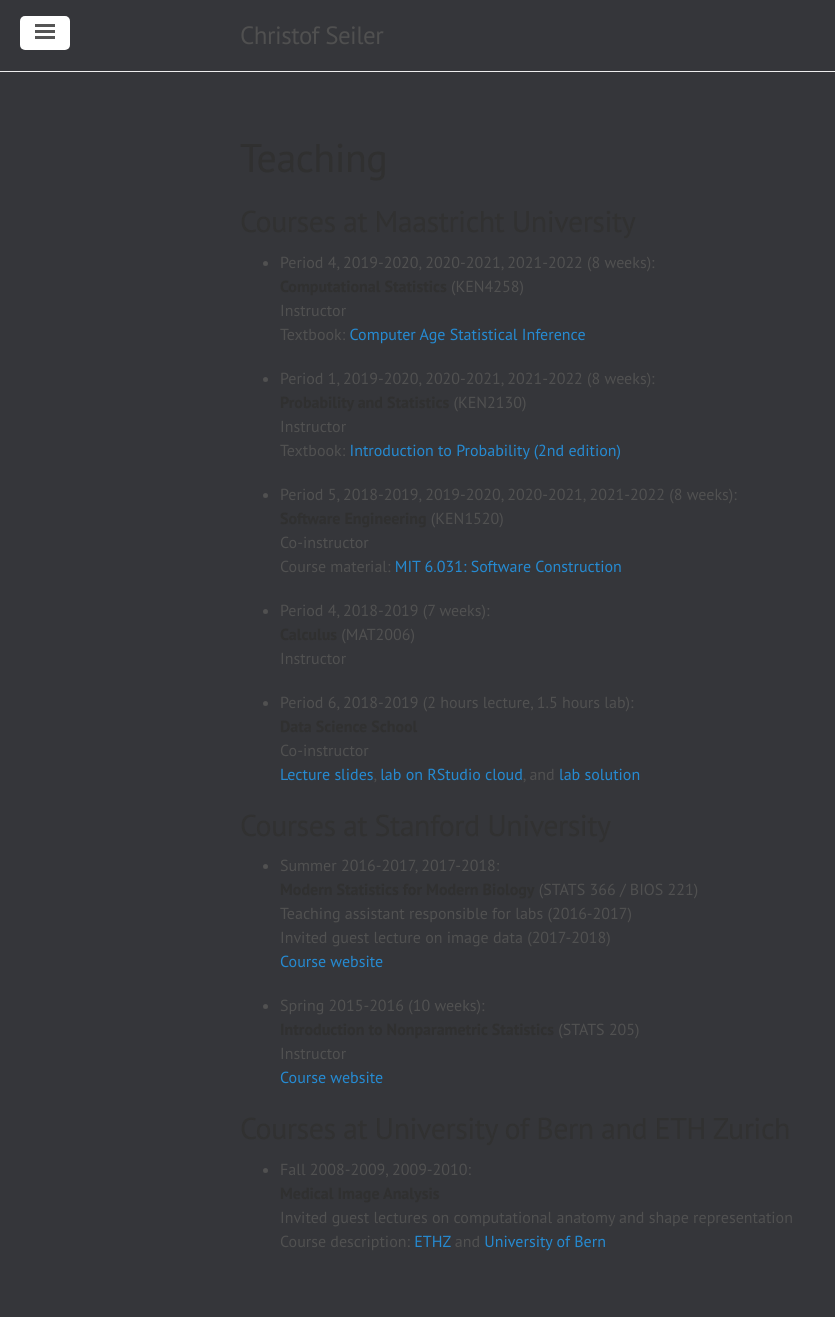
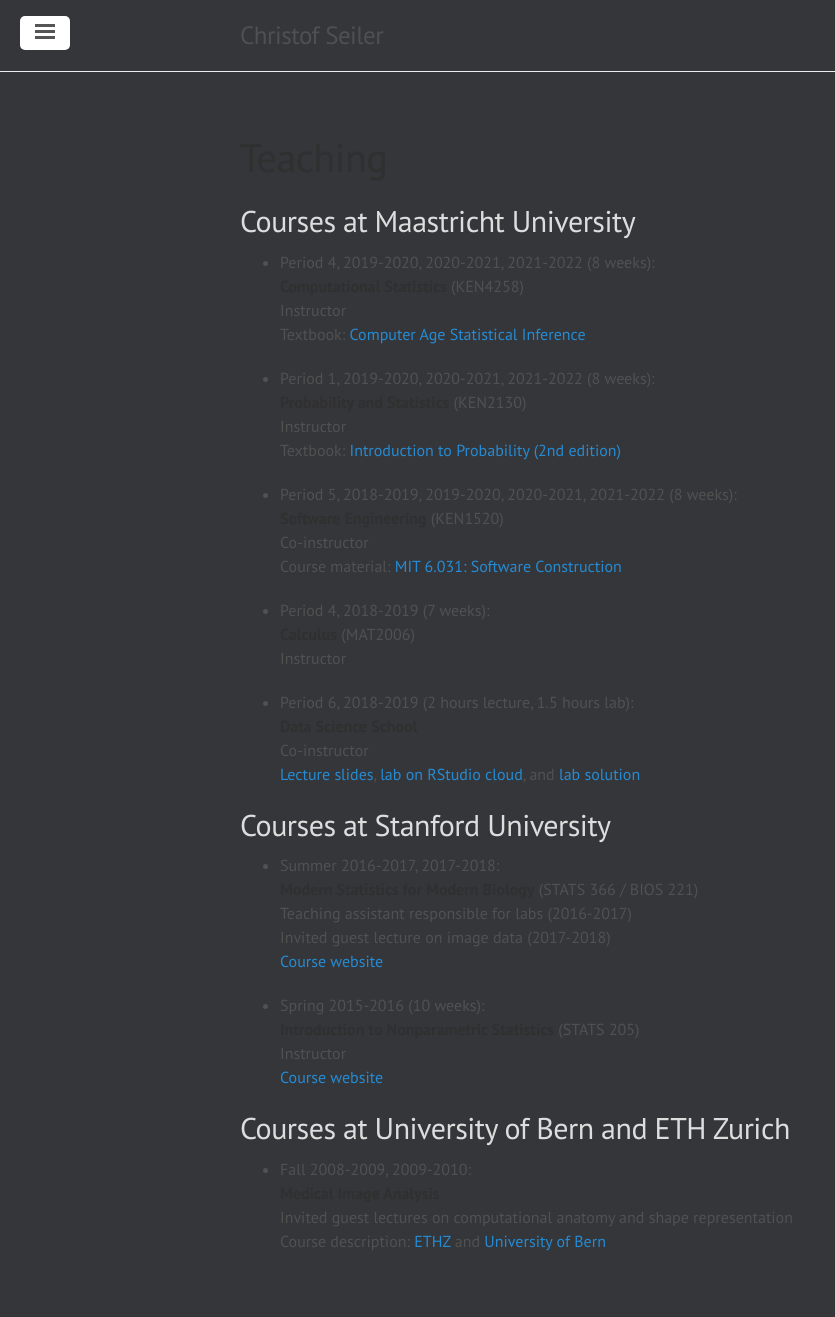
Before and after one commit to ChristofSeiler/ChristofSeiler.github.io, a Jekyll site: the page built from teaching.md, in a window 1280 px wide. Shown: the whole page, without its empty margins (0-835 px from the left). Built offline with Jekyll 4.4.1, drawn with Linux system fonts in a browser that asks for light colours.

Commit message:
brighter titles

```diff
--- a/public/css/lanyon.css
+++ b/public/css/lanyon.css
@@ -55,7 +55,7 @@ html {
 h1, h2, h3, h4, h5, h6 {
   font-family: "PT Sans", Helvetica, Arial, sans-serif;
   font-weight: 400;
-  color: #313131;
+  color: #ddd;
   letter-spacing: -.025rem;
 }
 
```
